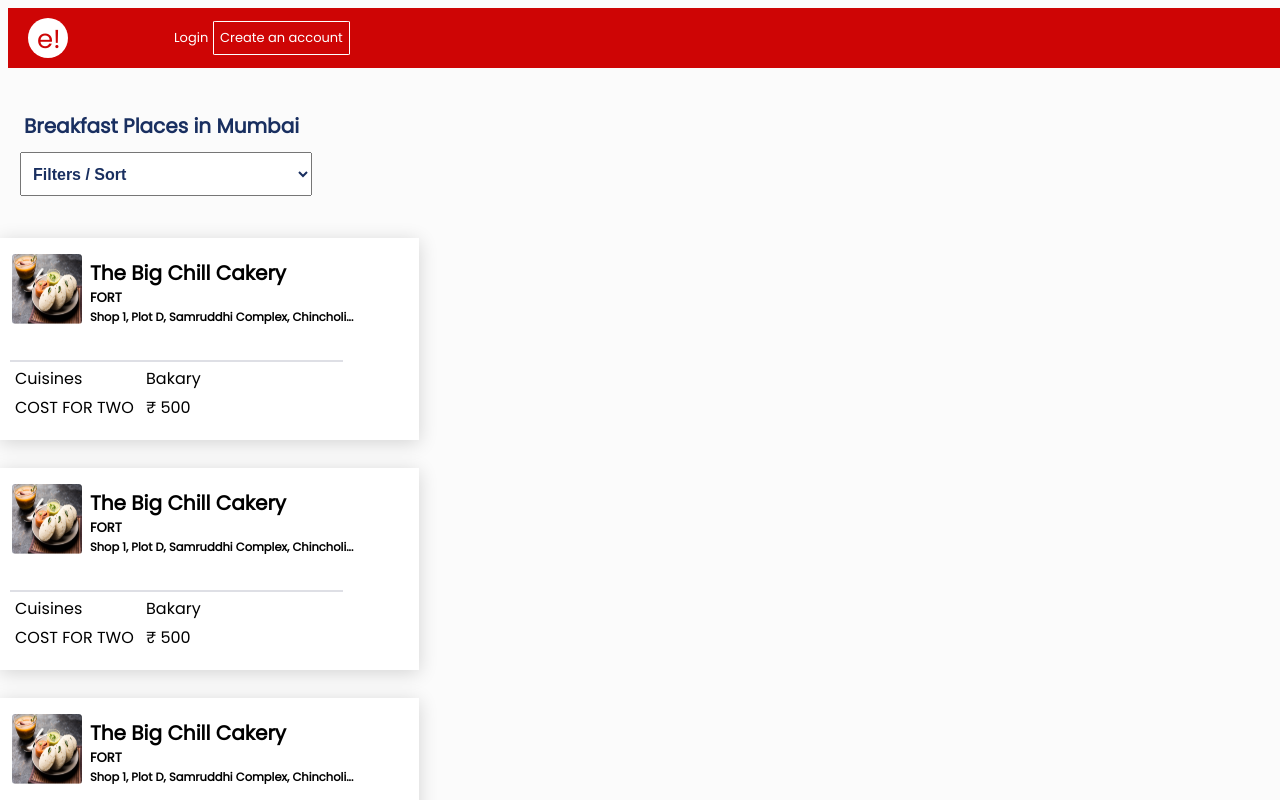
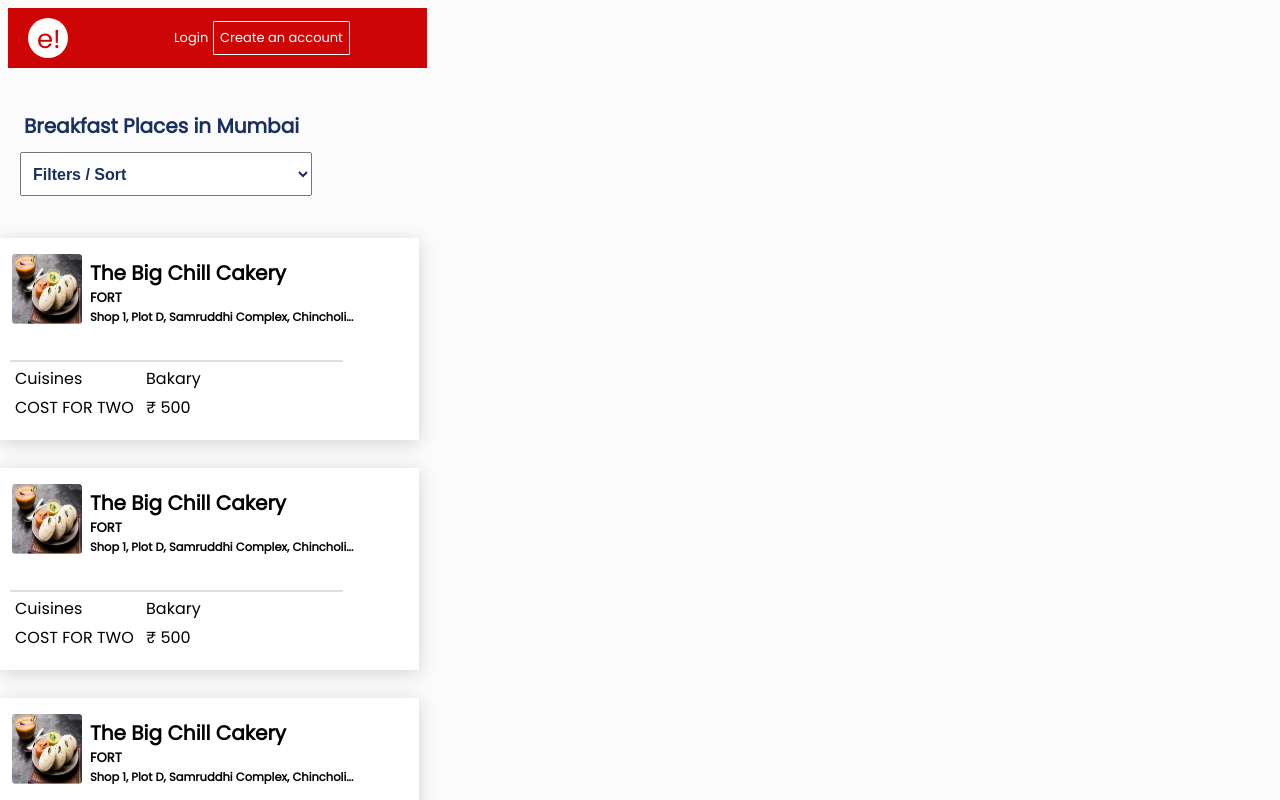
Before and after one commit to vkbhupathi21/mern, a plain HTML site: page mobile_display_search_results.html in a window 1280 px wide. Drawn offline with Linux system fonts and the light colour scheme.

Commit message:
assignment 1 completed

```diff
--- a/assets/css/mobile.css
+++ b/assets/css/mobile.css
@@ -9,7 +9,7 @@ body {
     background-color: #ce0505;
     color: white;
     height: 60px;
-    width: 101%;
+    width: 419px;
     z-index: 999;
 }
 
--- a/mobile_display_search_results.html
+++ b/mobile_display_search_results.html
@@ -5,7 +5,6 @@
     <link rel="stylesheet" href="assets/css/mobile.css">
     <link href='https://fonts.googleapis.com/css?family=Poppins' rel='stylesheet'>
     <meta name="viewport" content="width=device-width, initial-scale=1.0">
-    <meta http-equiv="refresh" content="3">
 </head>
 
 <body>
```
